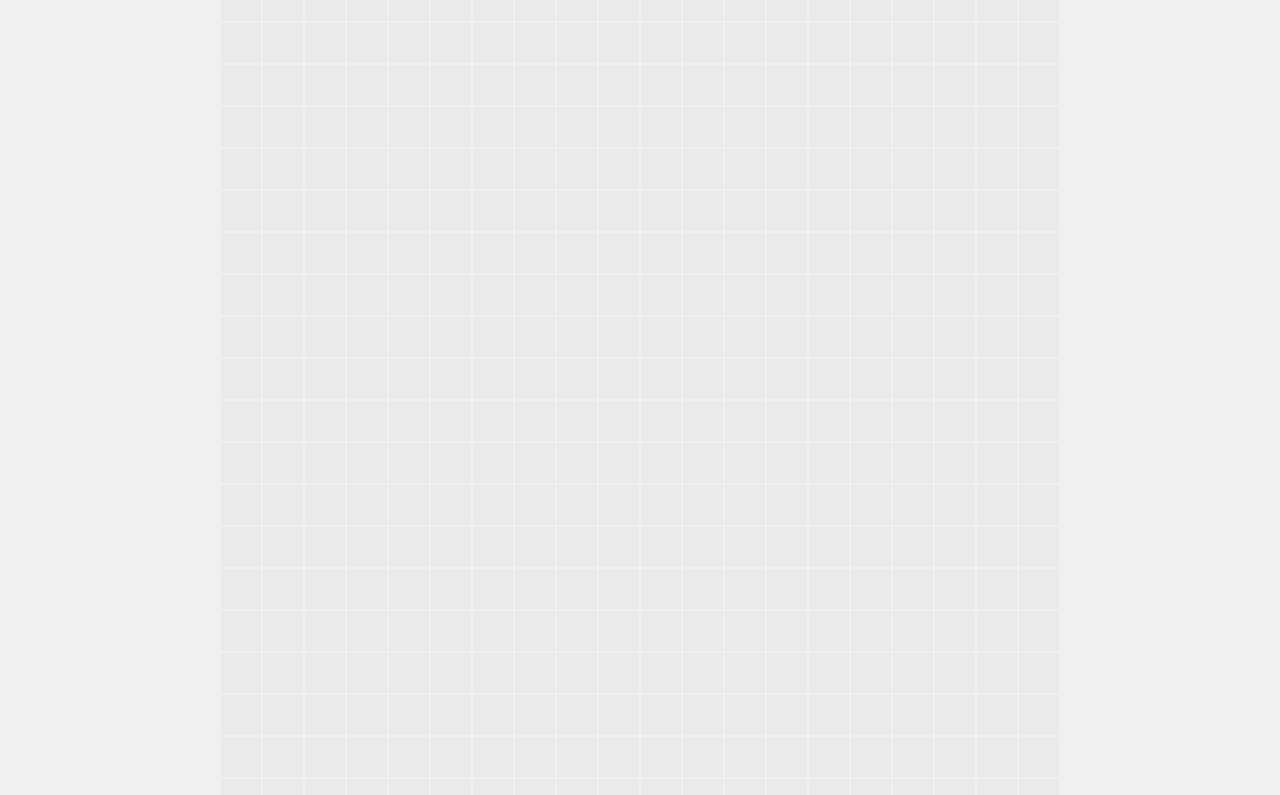
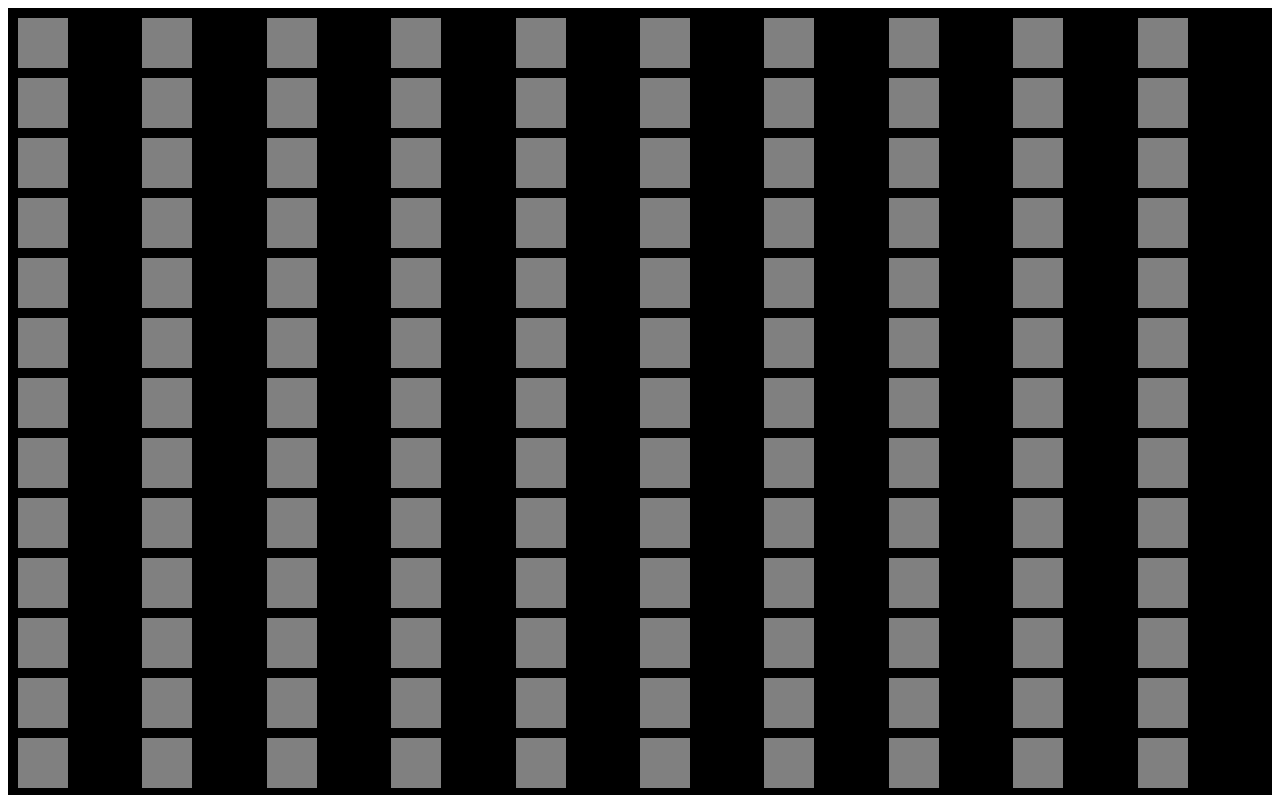
Before and after one commit to acciojob/Color-board-Ashishrock9394, a website: page main.html in a window 1280 px wide. Shown: the top 795 px of the page. Drawn offline with Linux system fonts and the light colour scheme.

Commit message:
created a submission

```diff
--- a/styles.css
+++ b/styles.css
@@ -1,25 +1,21 @@
-body {
-  display: flex;
-  justify-content: center;
-  align-items: center;
-  height: 100vh;
-  margin: 0;
-  background-color: #f0f0f0;
+/*  your css code here. If applicable */
+.container {
+	margin: 0px;
+	padding: 10px;
+	background-color: black;
+
+	display: grid;
+	grid-template-columns: repeat(10,10%);
+	row-gap:10px;
+
 }
-
-.container {
-  display: grid;
-  grid-template-columns: repeat(20, 40px); /* Adjust the number of columns to fit 800 squares */
-  gap: 2px;
-}
-
 .square {
-  width: 40px;
-  height: 40px;
-  background-color: #eaeaea;
-  transition: background-color 1s ease; /* Smooth color transition */
+	height: 50px;
+	width: 50px;
+	background-color: grey;
 }
 
 .square:hover {
-  background-color: #6c63ff;
+	background-color: red;
+	transition-duration: 1s;
 }
```
